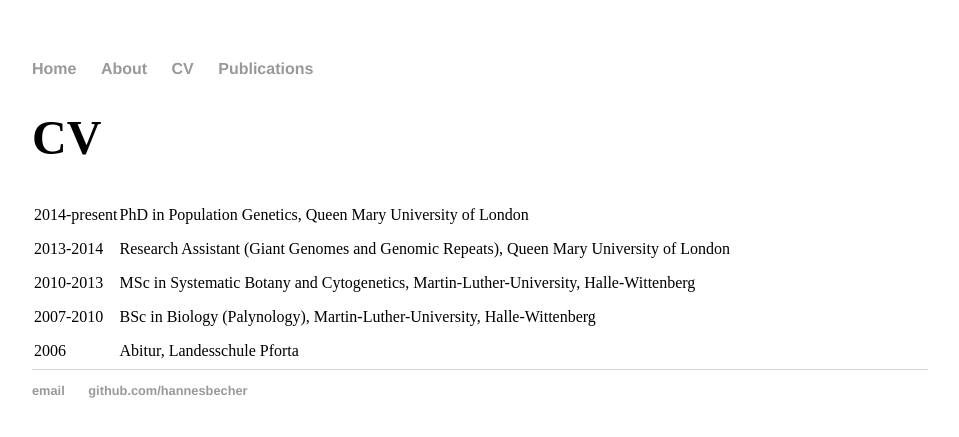
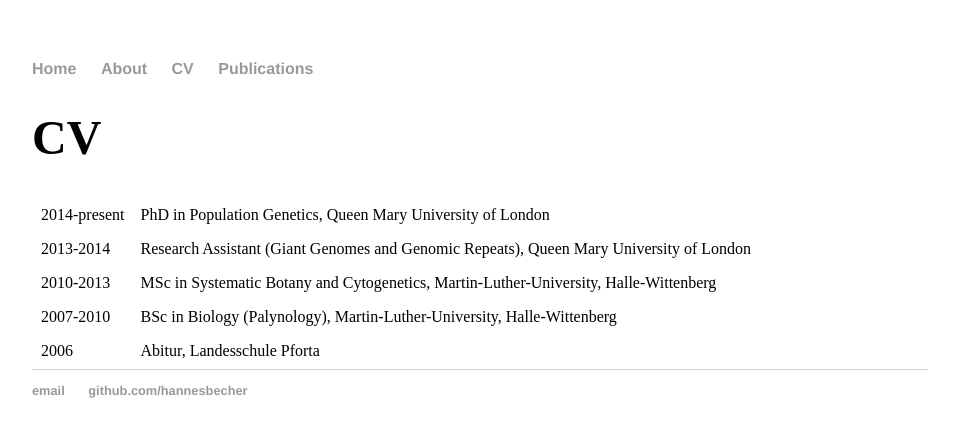
Before and after one commit to hannesbecher/hannesbecher.github.io, a Jekyll site: the page cv/index.html, which Jekyll copies as it is, in a window 1280 px wide. Shown: the top 437 px of the page, without its empty margins (160-1119 px from the left). Built offline with Jekyll 4.4.1, drawn with Linux system fonts in a browser that asks for light colours.

Commit message:
Update main.css

```diff
--- a/css/main.css
+++ b/css/main.css
@@ -31,7 +31,7 @@ p {
     color: #333;
 }
 td {
-    padding: 7px 0 7px 0;
+    padding: 7px 7px 7px 7px;
 }
 footer {
     border-top: 1px solid #d5d5d5;
```
